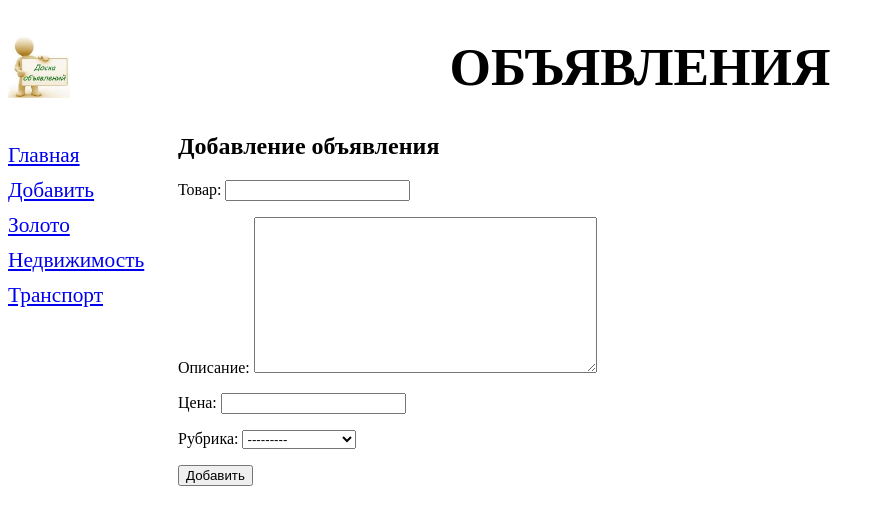
After one commit to imAlexKuznetsov/Django_lessons, a Django app: page /bboard/add/ in a window 1280 px wide. The commit adds this page. Shown: the top 525 px of the page, without its empty margins (0-885 px from the left). Run offline with Django 4.2, Linux system fonts and the light colour scheme; data comes from the database, SQL or seed files in the repository; both versions use the stored data as it was after the commit.

Commit message:
Site simplesite with bboard app with templates, layout, and css

```diff
--- /dev/null
+++ b/samplesite/bboard/forms.py
@@ -0,0 +1,8 @@
+from django.forms import ModelForm
+from .models import Bd
+
+
+class BdForm(ModelForm):
+    class Meta:
+        model = Bd
+        fields = ('title', 'content', 'price', 'rubric')
--- /dev/null
+++ b/samplesite/bboard/static/bboard/style.css
@@ -0,0 +1,18 @@
+header h1 {
+    font-size: 40pt;
+    text-transform: uppercase;
+    text-align: center;
+    background: url("images.jpeg") left / auto 100% no-repeat;
+}
+nav {
+    font-size: 16pt;
+    width: 150px;
+    float: left;
+}
+nav a {
+    display: block;
+    margin: 10px 0px;
+}
+section{
+    margin-left: 170px;
+}
--- /dev/null
+++ b/samplesite/bboard/templates/bboard/create.html
@@ -0,0 +1,12 @@
+{% extends "layout/basic.html" %}
+
+{% block title %} Добавление объявления{% endblock %}
+
+{% block content %}
+    <h2>Добавление объявления</h2>
+    <form method="post">
+        {% csrf_token %}
+        {{ form.as_p }}
+        <input type="submit" value="Добавить">
+    </form>
+{% endblock %}
--- /dev/null
+++ b/samplesite/bboard/templates/layout/basic.html
@@ -0,0 +1,26 @@
+{% load static %}
+
+<!DOCTYPE html>
+<html>
+    <head>
+        <meta charset="UTF-8">
+        <title>{% block title %} Главная {% endblock %}:: Доска объявлений</title>
+        <link rel="stylesheet" type="text/css" href="{% static 'bboard/style.css'%}">
+    </head>
+    <body>
+        <header>
+            <h1>Объявления</h1>
+        </header>
+        <nav>
+            <a href="{% url 'index' %}">Главная</a>
+            <a href="{% url 'add' %}">Добавить</a>
+            {% for rubric in rubrics %}
+            <a href="{% url 'by_rubric' rubric.pk %}">{{rubric.name}}</a>
+            {% endfor %}
+        </nav>
+        <section>
+            {% block content %}
+            {% endblock %}
+        </section>
+    </body>
+</html>
--- a/samplesite/bboard/urls.py
+++ b/samplesite/bboard/urls.py
@@ -1,7 +1,8 @@
 from django.urls import path
-from .views import index, by_rubric
+from .views import index, by_rubric, BdCreateView
 
 urlpatterns = [
-    path('<int:rubric_id>/', by_rubric),
-    path('', index),
+    path('<int:rubric_id>/', by_rubric, name='by_rubric'),
+    path('add/', BdCreateView.as_view(), name='add'),
+    path('', index, name='index'),
 ]
--- a/samplesite/bboard/views.py
+++ b/samplesite/bboard/views.py
@@ -1,5 +1,8 @@
 from django.shortcuts import render
 from .models import Bd, Rubric
+# IMPORT FOR FORMS
+from django.views.generic.edit import CreateView
+from .forms import BdForm
 
 
 # Create your views here.
@@ -9,9 +12,22 @@ def index(request):
     context = {'bbs': bbs, 'rubrics': rubrics}
     return render(request, 'bboard/index.html', context)
 
+
 def by_rubric(request, rubric_id):
     bbs = Bd.objects.filter(rubric=rubric_id)
     rubrics = Rubric.objects.all()
     current_rubric = Rubric.objects.get(pk=rubric_id)
     context = {'bbs': bbs, 'rubrics': rubrics, 'current_rubric': current_rubric}
     return render(request, 'bboard/by_rubric.html', context)
+
+
+# CONTROLLER-CLASS FORM
+class BdCreateView(CreateView):
+    template_name = 'bboard/create.html'
+    form_class = BdForm
+    success_url = '/bboard/'
+
+    def get_context_data(self, **kwargs):
+        context = super().get_context_data(**kwargs)
+        context['rubrics'] = Rubric.objects.all()
+        return context
```
Also changed, not shown: samplesite/bboard/templates/bboard/by_rubric.html (+11 -21 lines), samplesite/bboard/templates/bboard/index.html (+4 -16 lines), samplesite/bboard/static/bboard/images.jpeg (added), samplesite/db.sqlite3.
